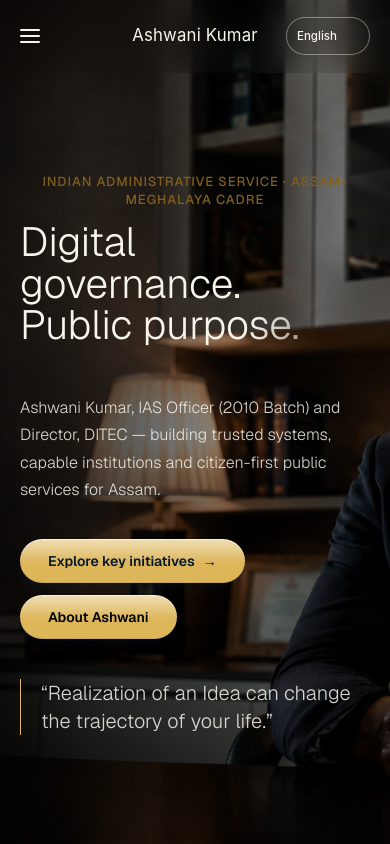
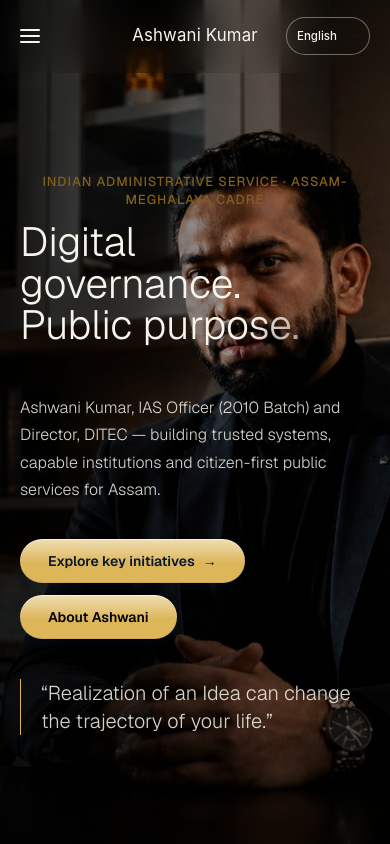
Before and after one commit to Ishaan18singh/ashwani-kumar-website, a Next.js app: page / in a window 390 px wide. Shown: the top 844 px of the page. Built offline with nearby package versions, Linux system fonts and the light colour scheme.

Commit message:
Shift hero photo crop toward the subject on mobile/tablet

```diff
--- a/app/globals.css
+++ b/app/globals.css
@@ -1024,6 +1024,15 @@ html.dark .footer-email-link {
   object-fit: cover;
   object-position: center;
 }
+/* On narrow viewports the tall, narrow crop window shows only a thin
+   vertical slice of this wide landscape photo. The subject sits in
+   the right half of the frame, so a centered crop pushes him mostly
+   out of view - shift the crop point toward him instead. */
+@media (max-width: 1023px) {
+  .hero-fullbleed-bg {
+    object-position: 74% center;
+  }
+}
 .hero-fullbleed-content {
   display: flex;
   flex-direction: column;
```
